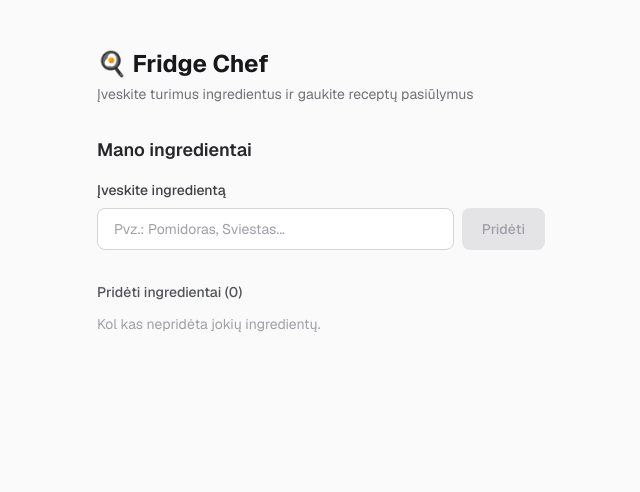
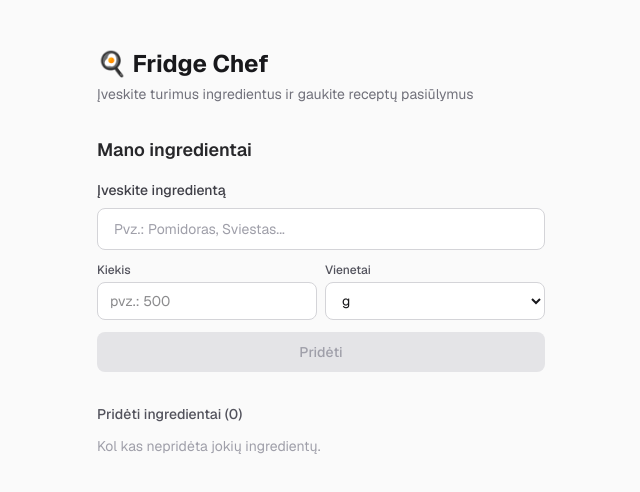
Before and after one commit to TempestFlow/ChefPrif, a Next.js app: page / in a window 1280 px wide. Shown: the top 492 px of the page, without its empty margins (239-879 px from the left). Built offline with nearby package versions, Linux system fonts and the light colour scheme.

Commit message:
dabar galima pasirinkti ingredientų kiekį ir matavimo vienetą

```diff
--- a/src/components/IngredientInput.tsx
+++ b/src/components/IngredientInput.tsx
@@ -17,6 +17,8 @@ export default function IngredientInput({
   const [selectedIngredient, setSelectedIngredient] = useState<string | null>(
     null
   );
+  const [quantity, setQuantity] = useState("");
+  const [unit, setUnit] = useState("g");
   const [showDropdown, setShowDropdown] = useState(false);
   const [highlightedIndex, setHighlightedIndex] = useState(-1);
 
@@ -26,8 +28,9 @@ export default function IngredientInput({
   // AC-1: Pradėjus vesti tekstą (bent 2 raidės), rodomas dropdown
   useEffect(() => {
     if (query.length >= 2) {
+      const addedNames = addedIngredients.map((i) => i.split(" - ")[0]);
       const filtered = filterIngredients(query).filter(
-        (ing) => !addedIngredients.includes(ing)
+        (ing) => !addedNames.includes(ing)
       );
       setSuggestions(filtered);
       setShowDropdown(true);
@@ -64,14 +67,32 @@ export default function IngredientInput({
 
   // AC-2: Pridėti mygtukas aktyvus tik kai pasirinktas ingredientas iš sąrašo
   function handleAdd() {
-    if (selectedIngredient && !addedIngredients.includes(selectedIngredient)) {
-      onAdd(selectedIngredient);
-      // AC-4: Po pridėjimo laukelis išvalomas
-      setQuery("");
-      setSelectedIngredient(null);
-      setSuggestions([]);
-      inputRef.current?.focus();
+    if (!selectedIngredient) {
+      return;
     }
+
+    const alreadyAdded = addedIngredients.some(
+      (ing) => ing.split(" - ")[0] === selectedIngredient
+    );
+
+    if (alreadyAdded) {
+      return;
+    }
+
+    const quantityText = quantity.trim()
+      ? `${quantity.trim()} ${unit}`
+      : "pasirinktinis kiekis";
+    const ingredientWithQuantity = `${selectedIngredient} - ${quantityText}`;
+
+    onAdd(ingredientWithQuantity);
+
+    // AC-4: Po pridėjimo laukelis išvalomas
+    setQuery("");
+    setSelectedIngredient(null);
+    setQuantity("");
+    setUnit("g");
+    setSuggestions([]);
+    inputRef.current?.focus();
   }
 
   function handleInputChange(e: React.ChangeEvent<HTMLInputElement>) {
@@ -184,13 +205,56 @@ export default function IngredientInput({
               </ul>
             )}
           </div>
+        </div>
 
-          {/* AC-2: Pridėti mygtukas */}
+        <div className="mt-3 grid grid-cols-2 gap-2">
+          <div>
+            <label
+              htmlFor="ingredient-quantity"
+              className="mb-1 block text-xs font-medium text-zinc-600 dark:text-zinc-300"
+            >
+              Kiekis
+            </label>
+            <input
+              id="ingredient-quantity"
+              type="number"
+              min="0"
+              step="any"
+              value={quantity}
+              onChange={(e) => setQuantity(e.target.value)}
+              placeholder="pvz.: 500"
+              className="w-full rounded-lg border border-zinc-300 bg-white px-3 py-2 text-sm text-zinc-900 focus:border-green-500 focus:outline-none focus:ring-2 focus:ring-green-500/20 dark:border-zinc-600 dark:bg-zinc-800 dark:text-zinc-100"
+            />
+          </div>
+          <div>
+            <label
+              htmlFor="ingredient-unit"
+              className="mb-1 block text-xs font-medium text-zinc-600 dark:text-zinc-300"
+            >
+              Vienetai
+            </label>
+            <select
+              id="ingredient-unit"
+              value={unit}
+              onChange={(e) => setUnit(e.target.value)}
+              className="w-full rounded-lg border border-zinc-300 bg-white px-3 py-2 text-sm text-zinc-900 focus:border-green-500 focus:outline-none focus:ring-2 focus:ring-green-500/20 dark:border-zinc-600 dark:bg-zinc-800 dark:text-zinc-100"
+            >
+              <option value="g">g</option>
+              <option value="kg">kg</option>
+              <option value="ml">ml</option>
+              <option value="l">l</option>
+              <option value="vnt.">vnt.</option>
+              <option value="šaukštas">šaukštas</option>
+            </select>
+          </div>
+        </div>
+
+        <div className="mt-3">
           <button
             type="button"
             onClick={handleAdd}
             disabled={isAddDisabled}
-            className={`rounded-lg px-5 py-2.5 text-sm font-medium transition-colors ${
+            className={`w-full rounded-lg px-5 py-2.5 text-sm font-medium transition-colors ${
               isAddDisabled
                 ? "cursor-not-allowed bg-zinc-200 text-zinc-400 dark:bg-zinc-700 dark:text-zinc-500"
                 : "bg-green-600 text-white hover:bg-green-700 active:bg-green-800"
```
Also changed, not shown: 2 other files (tests, documents, lock files or other folders).
